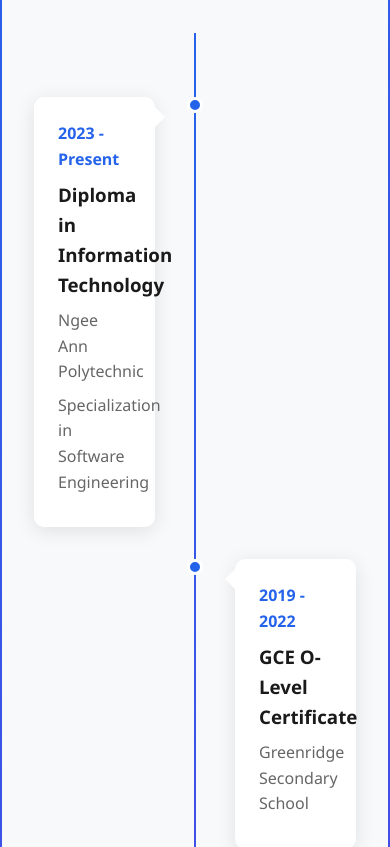
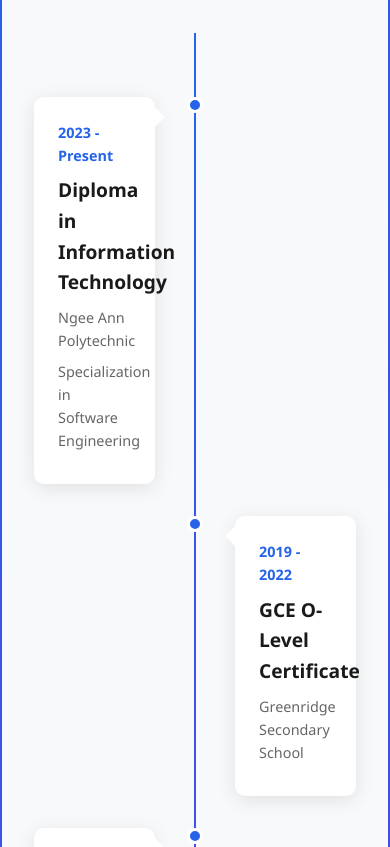
Before and after one commit to Aaronlsk/EPortfolio, a React (Create React App) app: page / in a window 390 px wide. Shown: the part 3500-4347 px from the top of the page. Built offline with nearby package versions, Linux system fonts and the light colour scheme.

Commit message:
Mobile Help

```diff
--- a/src/components/Education.css
+++ b/src/components/Education.css
@@ -118,3 +118,17 @@
 body.dark-mode .timeline-content p {
   color: #ccc;
 }
+
+@media (max-width: 480px) {
+  .timeline-content h3 {
+    font-size: 1.2rem;
+  }
+
+  .timeline-content p {
+    font-size: 0.9rem;
+  }
+
+  .timeline-date {
+    font-size: 0.9rem;
+  }
+}
```
